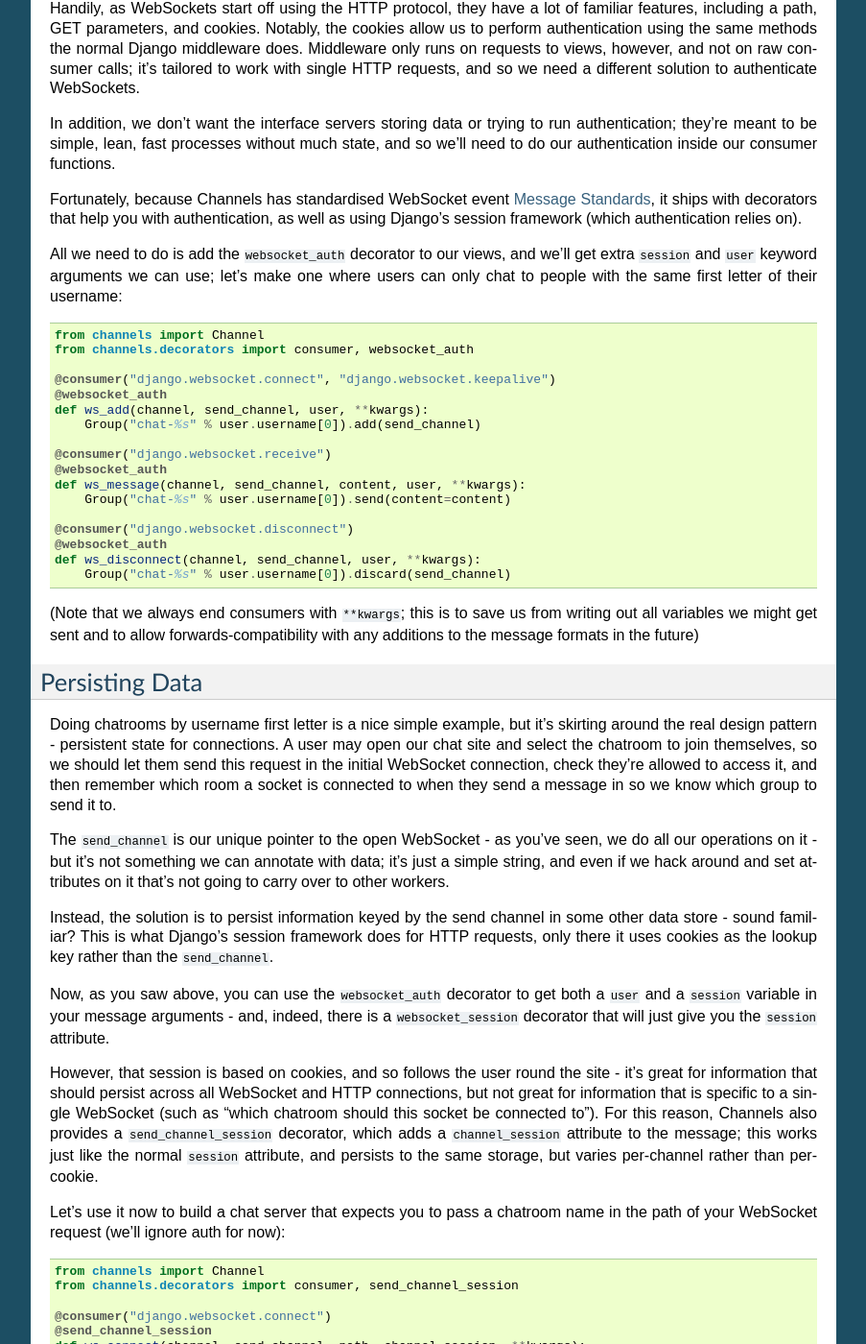
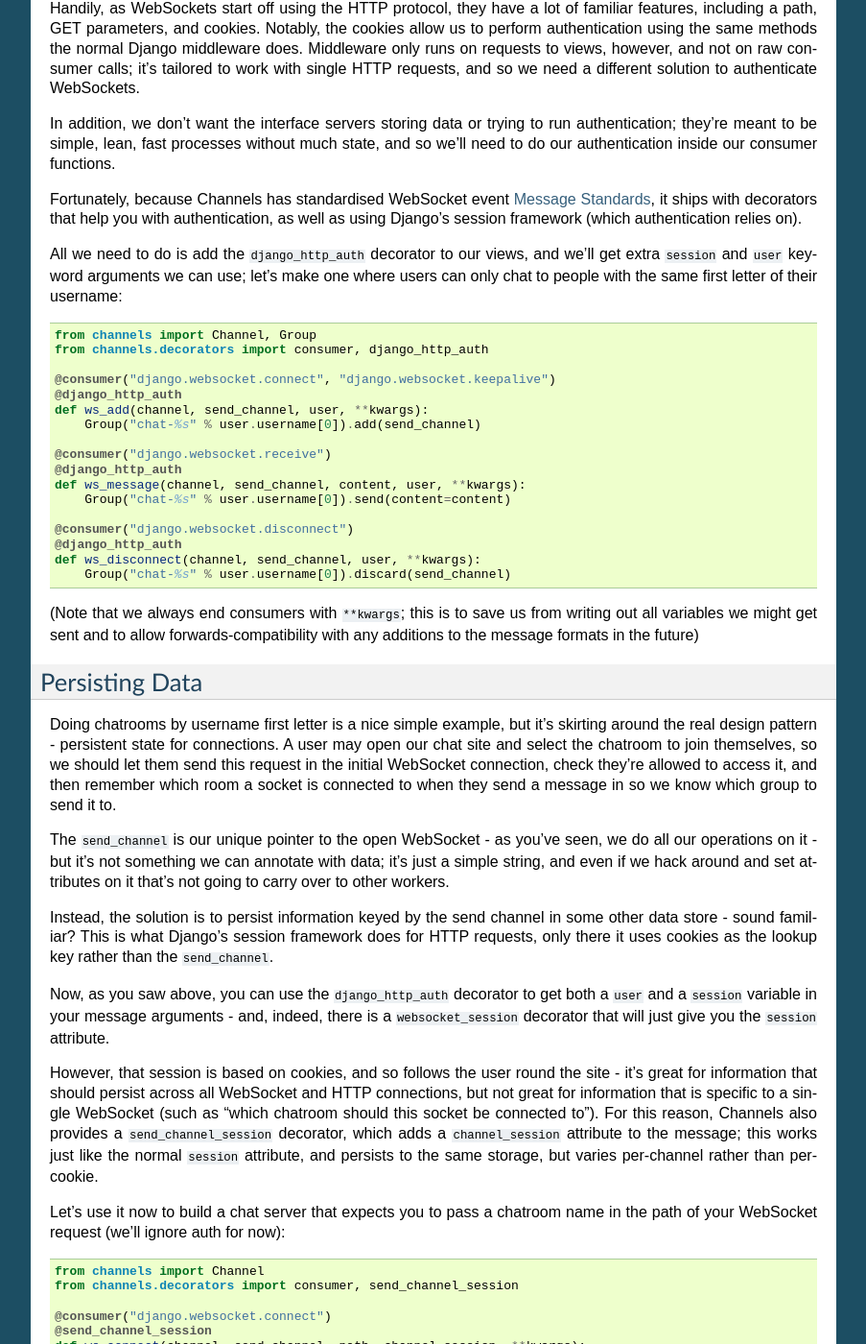
Before and after one commit to phillipchain/DjangoChannels, a Sphinx documentation site: the page built from docs/getting-started.rst, in a window 1280 px wide and 1400 px high, scrolled down 3352 px. Shown: the whole window at 96% size, without its empty margins (198-1101 px from the left). Built offline with Sphinx 7.4.7, drawn with Linux system fonts in a browser that asks for light colours.

Commit message:
Update bad example code

```diff
--- a/docs/getting-started.rst
+++ b/docs/getting-started.rst
@@ -219,26 +219,26 @@ Fortunately, because Channels has standardised WebSocket event
 authentication, as well as using Django's session framework (which authentication
 relies on).
 
-All we need to do is add the ``websocket_auth`` decorator to our views,
+All we need to do is add the ``django_http_auth`` decorator to our views,
 and we'll get extra ``session`` and ``user`` keyword arguments we can use;
 let's make one where users can only chat to people with the same first letter
 of their username::
 
-    from channels import Channel
-    from channels.decorators import consumer, websocket_auth
+    from channels import Channel, Group
+    from channels.decorators import consumer, django_http_auth
 
     @consumer("django.websocket.connect", "django.websocket.keepalive")
-    @websocket_auth
+    @django_http_auth
     def ws_add(channel, send_channel, user, **kwargs):
         Group("chat-%s" % user.username[0]).add(send_channel)
 
     @consumer("django.websocket.receive")
-    @websocket_auth
+    @django_http_auth
     def ws_message(channel, send_channel, content, user, **kwargs):
         Group("chat-%s" % user.username[0]).send(content=content)
 
     @consumer("django.websocket.disconnect")
-    @websocket_auth
+    @django_http_auth
     def ws_disconnect(channel, send_channel, user, **kwargs):
         Group("chat-%s" % user.username[0]).discard(send_channel)
 
@@ -266,7 +266,7 @@ some other data store - sound familiar? This is what Django's session framework
 does for HTTP requests, only there it uses cookies as the lookup key rather
 than the ``send_channel``.
 
-Now, as you saw above, you can use the ``websocket_auth`` decorator to get
+Now, as you saw above, you can use the ``django_http_auth`` decorator to get
 both a ``user`` and a ``session`` variable in your message arguments - and,
 indeed, there is a ``websocket_session`` decorator that will just give you
 the ``session`` attribute.
```
